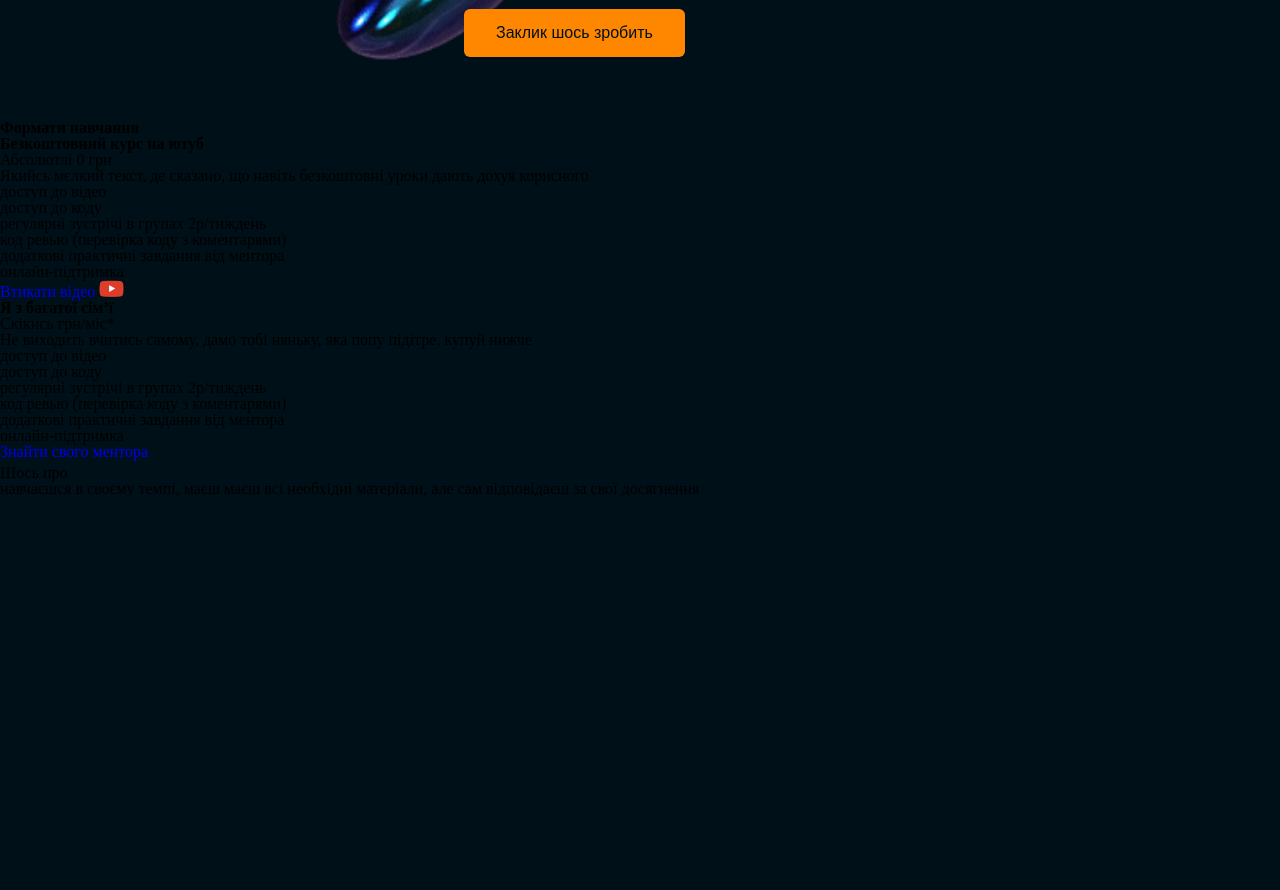
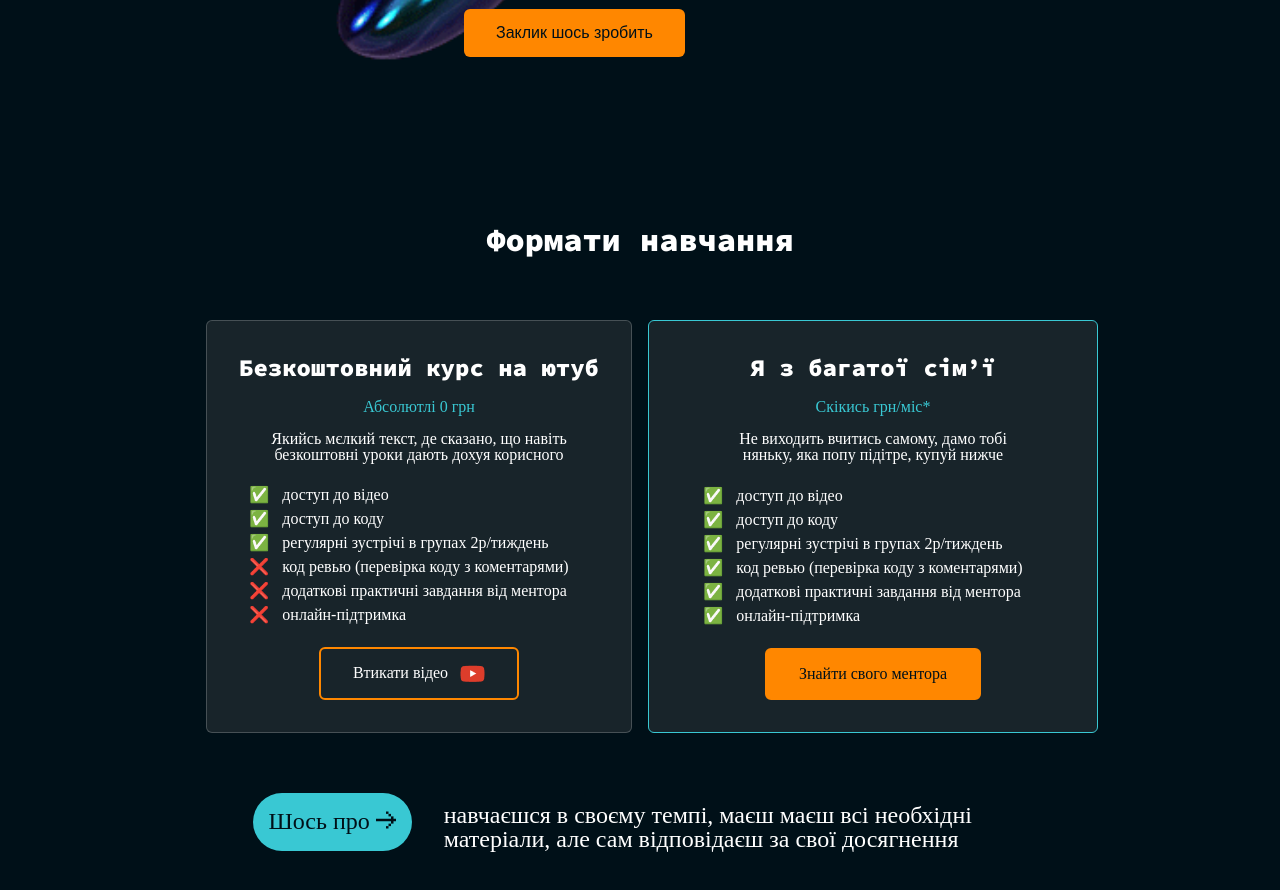
Before and after one commit to BUI-studies/buoy-landing, a React (Vite) app: page / in a window 1280 px wide. Shown: the part 680-1570 px from the top of the page. Before the commit the page ends 1177 px from the top, so only its background shows below. Built offline with nearby package versions, Linux system fonts and the light colour scheme.

Commit message:
Complete desktop styling

```diff
--- a/src/sections/StudyFormat/index.tsx
+++ b/src/sections/StudyFormat/index.tsx
@@ -7,12 +7,15 @@ import './styles.scss'
 const StudyFormat: FC = () => {
 	return (
 		<section className="study-format">
-			<h2 className="study-format__header">Формати навчання</h2>
+			<div className="study-format__container">
+				<h2 className="study-format__header t__h2">Формати навчання</h2>
 				<div className="study-format__cards">
 					<div className="study-format__free">
-					<h3>Безкоштовний курс на ютуб</h3>
-					<p>Абсолютлі 0 грн</p>
-					<p>Якийсь мєлкий текст, де сказано, що навіть безкоштовні уроки дають дохуя корисного</p>
+						<h3 className="t__h3">Безкоштовний курс на ютуб</h3>
+						<p className="study-format__pricing">Абсолютлі 0 грн</p>
+						<p className="study-format__summary">
+							Якийсь мєлкий текст, де сказано, що навіть безкоштовні уроки дають дохуя корисного
+						</p>
 						<ul className="study-format__free-list">
 							{studyFormatPropsList.map(prop => (
 								<li key={prop.id} className="study-format__list-item">
@@ -29,10 +32,12 @@ const StudyFormat: FC = () => {
 						</a>
 					</div>
 					<div className="study-format__paid">
-					<h3>Я з багатої сім’ї</h3>
-					<p>Скікись грн/міс*</p>
-					<p>Не виходить вчитись самому, дамо тобі няньку, яка попу підітре, купуй нижче</p>
-					<ul className="study-format__free-list">
+						<h3 className="t__h3">Я з багатої сім’ї</h3>
+						<p className="study-format__pricing">Скікись грн/міс*</p>
+						<p className="study-format__summary">
+							Не виходить вчитись самому, дамо тобі няньку, яка попу підітре, купуй нижче
+						</p>
+						<ul className="study-format__paid-list">
 							{studyFormatPropsList.map(prop => (
 								<li key={prop.id} className="study-format__list-item">
 									{prop.text}
@@ -53,6 +58,7 @@ const StudyFormat: FC = () => {
 						досягнення
 					</p>
 				</div>
+			</div>
 		</section>
 	)
 }
--- a/src/sections/StudyFormat/styles.scss
+++ b/src/sections/StudyFormat/styles.scss
@@ -0,0 +1,119 @@
+@import '../../scss/helpers/typography.scss';
+@import '../../scss/helpers/variable.scss';
+@import '../../scss/helpers/mixins.scss';
+
+.study-format {
+	color: #fff;
+	&__container {
+		box-sizing: border-box;
+		max-width: 1440px;
+		width: 100%;
+		margin: 0 auto;
+	}
+	&__header {
+		text-align: center;
+		margin-top: 100px;
+	}
+	&__cards {
+		margin-top: 60px;
+		display: grid;
+		grid-template-columns: repeat(auto-fit, minmax(300px, 1fr));
+		gap: 1em;
+	}
+	&__free,
+	&__paid {
+		//quick and dirty solution
+		display: grid;
+		justify-items: center;
+		padding: 2em;
+		max-width: 450px;
+		box-sizing: border-box;
+		background-color: $secondary-bg-color;
+		border-radius: 6px;
+	}
+	&__free {
+		justify-self: end;
+		border: 1px solid rgba(255, 255, 255, 0.2);
+	}
+	&__paid {
+		border: 1px solid $primary-color;
+	}
+	&__pricing {
+		margin-top: 1em;
+		margin-bottom: 1em;
+		color: $primary-color;
+	}
+	&__summary {
+		max-width: 317px;
+		text-align: center;
+		margin: 0 auto;
+	}
+	&__free-list,
+	&__paid-list {
+		margin-top: 24px;
+		margin-bottom: 24px;
+		li {
+			padding-left: 13px;
+		}
+		li:not(:first-child) {
+			margin-top: 0.5em;
+		}
+	}
+	&__free-list {
+		list-style: '❌';
+		li:nth-child(-n + 3) {
+			list-style: '✅';
+		}
+	}
+	&__paid-list {
+		list-style: '✅';
+	}
+	&__yt-link,
+	&__mentors-link {
+		//quick and dirty solution
+		display: flex;
+		gap: 12px;
+		padding: 1em 2em;
+		border: 2px solid #ff8700;
+		border-radius: 6px;
+		color: #fff;
+	}
+	&__yt-link {
+		transition: 0.2s;
+		&:hover {
+			background-color: $primary-color;
+			border-color: $primary-color;
+			color: $typography-color;
+		}
+	}
+	&__mentors-link {
+		background-color: #ff8700;
+		color: $typography-color;
+		transition: 0.2s;
+		&:hover {
+			background-color: $primary-color;
+			border-color: $primary-color;
+		}
+	}
+	&__notice {
+		max-width: 775px;
+		margin: 60px auto 100px auto;
+		display: flex;
+		gap: 2em;
+		span {
+			padding: 16px;
+			border-radius: 32px;
+			font-size: 24px;
+			line-height: 24px;
+			background-color: $primary-color;
+			color: $primary-bg-color;
+			user-select: none;
+		}
+		p {
+			max-width: 555px;
+			padding-top: 10px;
+			font-size: 24px;
+			line-height: 24px;
+		}
+	}
+}
```
Lines whose indentation alone changed are shown as unchanged.
